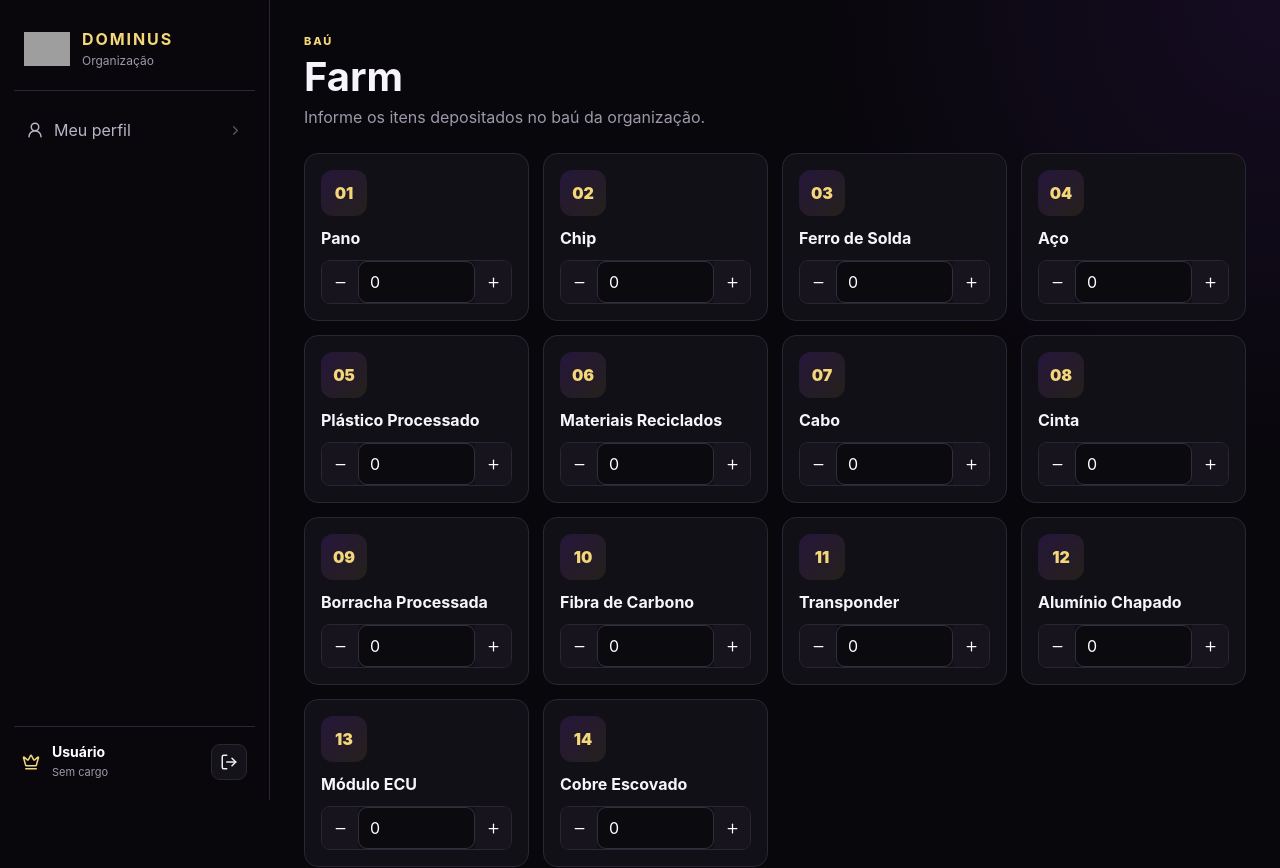
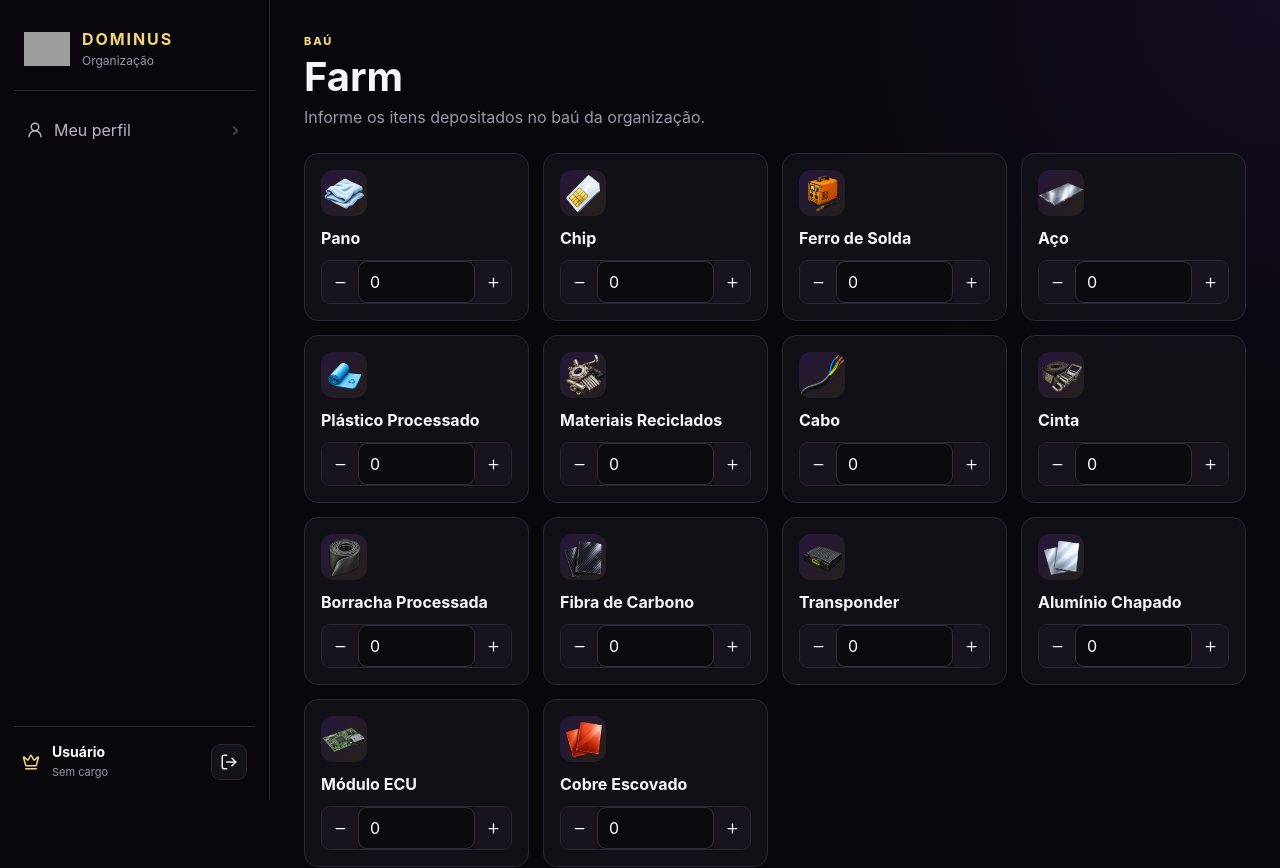
Before and after one commit to LuizEdu-AR/dominus-organizacao, a React (Vite) app: page /farm in a window 1280 px wide. Shown: the top 868 px of the page. Built offline with nearby package versions, Linux system fonts and the light colour scheme; no server answers; the database is empty; sample sign-in values are in the browser's storage; grey boxes are pictures that could not be loaded.

Commit message:
feat: correção das imagens itens farm

```diff
--- a/src/pages/Farm.jsx
+++ b/src/pages/Farm.jsx
@@ -9,20 +9,20 @@ import LoadingButton from '../components/ui/LoadingButton'
 import { uploadImage } from '../services/imageUploadService'
 
 const FARM_ITEMS = [
-  'Pano',
-  'Chip',
-  'Ferro de Solda',
-  'Aço',
-  'Plástico Processado',
-  'Materiais Reciclados',
-  'Cabo',
-  'Cinta',
-  'Borracha Processada',
-  'Fibra de Carbono',
-  'Transponder',
-  'Alumínio Chapado',
-  'Módulo ECU',
-  'Cobre Escovado',
+  { name: 'Pano', image: '/images/farm/pano.png' },
+  { name: 'Chip', image: '/images/farm/chip.png' },
+  { name: 'Ferro de Solda', image: '/images/farm/ferro_de_solda.png' },
+  { name: 'Aço', image: '/images/farm/aco.png' },
+  { name: 'Plástico Processado', image: '/images/farm/plastico_processado.png' },
+  { name: 'Materiais Reciclados', image: '/images/farm/materiais_reciclados.png' },
+  { name: 'Cabo', image: '/images/farm/cabo.png' },
+  { name: 'Cinta', image: '/images/farm/cinta.png' },
+  { name: 'Borracha Processada', image: '/images/farm/borracha_processada.png' },
+  { name: 'Fibra de Carbono', image: '/images/farm/fibra_de_carbono.png' },
+  { name: 'Transponder', image: '/images/farm/transponder.png' },
+  { name: 'Alumínio Chapado', image: '/images/farm/aluminio_chapado.png' },
+  { name: 'Módulo ECU', image: '/images/farm/modulo_ecu.png' },
+  { name: 'Cobre Escovado', image: '/images/farm/cobre_escovado.png' },
 ]
 
 export default function Farm() {
@@ -118,9 +118,9 @@ export default function Farm() {
     <>
       <PageHeader eyebrow="BAÚ" title="Farm" description="Informe os itens depositados no baú da organização." />
       <div className="farm-grid">
-        {FARM_ITEMS.map((name, index) => (
+        {FARM_ITEMS.map(({ name, image }) => (
           <div className="farm-card" key={name}>
-            <div className="farm-icon">{String(index + 1).padStart(2, '0')}</div>
+            <div className="farm-icon"><img src={image} alt={name} /></div>
             <strong>{name}</strong>
             <div className="qty-control">
               <button type="button" onClick={() => change(name, -1)}><Minus size={15} /></button>
```
